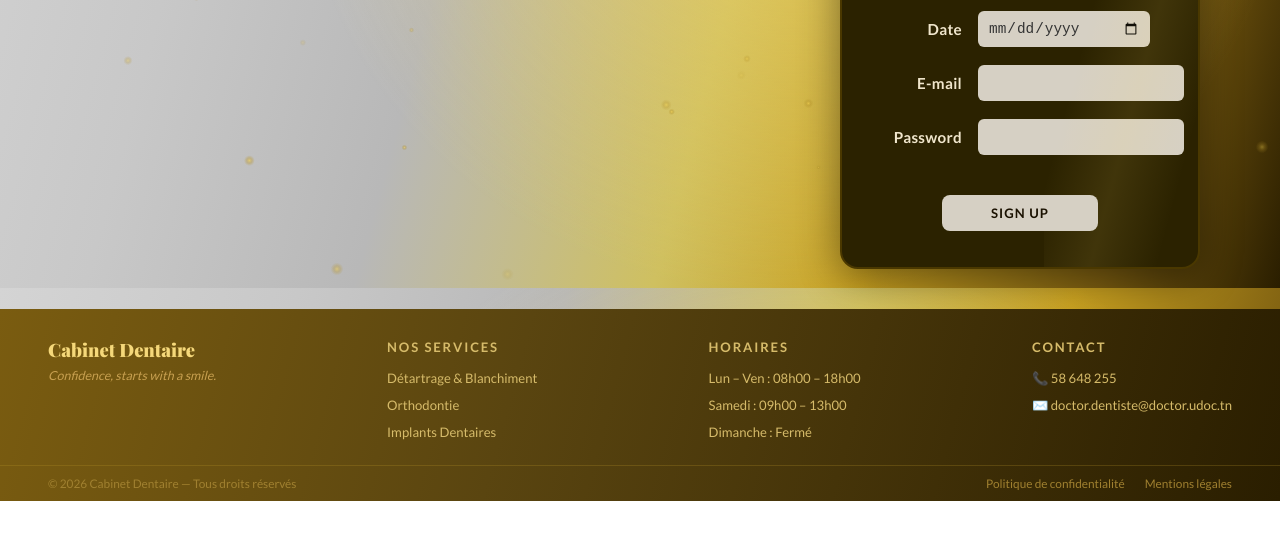
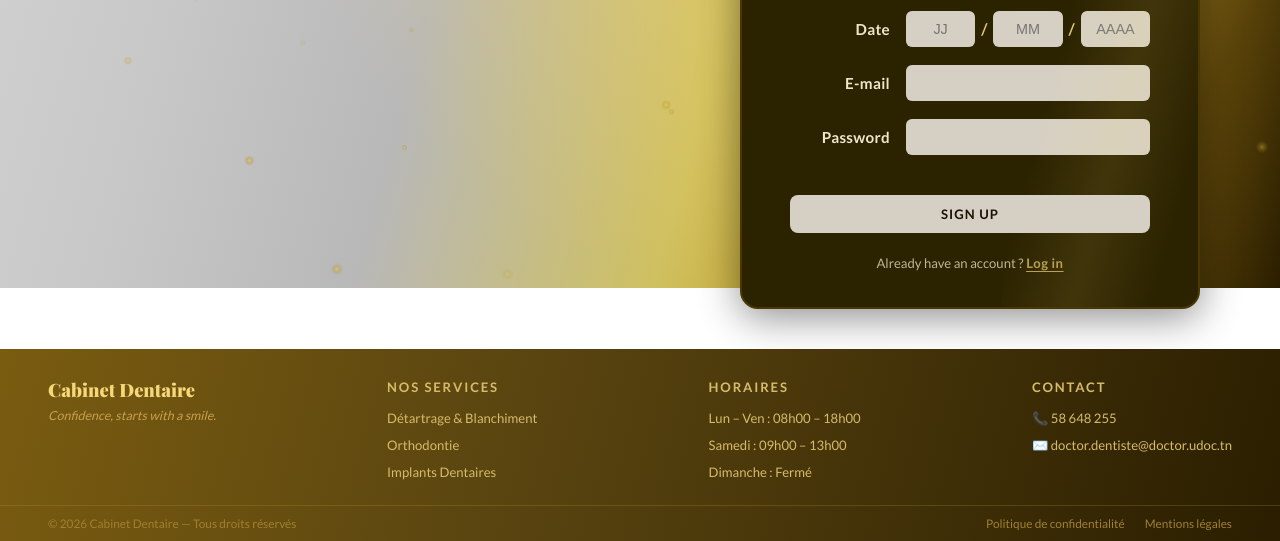
Before and after one commit to ahmedaziz04/Dental-website, a plain HTML site: page signup.html in a window 1280 px wide. Shown: the part 512-1053 px from the top of the page. Before the commit the page ends 1013 px from the top, so only its background shows below. Drawn offline with nearby package versions, Linux system fonts and the light colour scheme.

Commit message:
login and sign up update

```diff
--- a/css/style-login.css
+++ b/css/style-login.css
@@ -1,8 +1,11 @@
 /* ============================================================
-   LOGIN CARD — position verticale
+   CARD ACTIONS — login
    ============================================================ */
-.login-card {
-  margin-top: -80px;
+.card-actions {
+  margin-top: 40px;
+  display: flex;
+  flex-direction: column;
+  gap: 10px;
 }
 
 /* ============================================================
@@ -12,7 +15,7 @@
   background: var(--input-bg);
   border: none;
   border-radius: 8px;
-  padding: 6px 15px;
+  padding: 11px 0;
   font-family: 'Lato', sans-serif;
   font-weight: 700;
   font-size: 0.82rem;
@@ -20,7 +23,7 @@
   color: var(--text-dark);
   cursor: pointer;
   transition: background 0.2s ease, transform 0.15s ease;
-  width: 40%;
+  width: 100%;
 }
 
 .btn-connect:hover {
@@ -36,25 +39,52 @@
    BOUTON FORGOT PASSWORD
    ============================================================ */
 .btn-forgot {
-  background: var(--input-bg);
-  border: none;
+  background: transparent;
+  border: 1px solid rgba(184,149,42,0.35);
   border-radius: 8px;
-  padding: 12px 30px;
+  padding: 11px 0;
   font-family: 'Lato', sans-serif;
   font-weight: 700;
   font-size: 0.82rem;
   letter-spacing: 0.08em;
-  color: var(--text-dark);
+  color: var(--gold-light);
   cursor: pointer;
-  transition: background 0.2s ease, transform 0.15s ease;
-  width: 60%;
+  transition: background 0.2s ease, border-color 0.2s ease, transform 0.15s ease;
+  width: 100%;
 }
 
 .btn-forgot:hover {
-  background: var(--silver-light);
+  background: rgba(184,149,42,0.10);
+  border-color: var(--gold-mid);
   transform: translateY(-1px);
 }
 
 .btn-forgot:active {
   transform: translateY(0);
 }
+/* ============================================================
+   SIGNUP REDIRECT LINK
+   ============================================================ */
+.card-signup-link {
+  margin-top: 22px;
+  text-align: center;
+  font-family: 'Lato', sans-serif;
+  font-size: 0.82rem;
+  color: var(--text-card);
+  opacity: 0.75;
+}
+
+.card-signup-link a {
+  color: var(--gold-light);
+  text-decoration: underline;
+  text-underline-offset: 3px;
+  font-weight: 700;
+  letter-spacing: 0.04em;
+  cursor: pointer;
+  transition: color 0.2s ease, opacity 0.2s ease;
+}
+
+.card-signup-link a:hover {
+  color: var(--gold-bright);
+  opacity: 1;
+}
--- a/css/style-signup.css
+++ b/css/style-signup.css
@@ -2,6 +2,8 @@
    LOGIN CARD — variante SIGNUP
    ============================================================ */
 .login-card--signup {
+  width: 460px;
+  min-width: 380px;
   margin-top: 0;
   padding-top: 36px;
   padding-bottom: 36px;
@@ -9,6 +11,17 @@
 
 .login-card--signup .field-group {
   margin-bottom: 18px;
+  align-items: center;
+}
+
+.login-card--signup .field-label {
+  min-width: 100px;
+  text-align: right;
+}
+
+.login-card--signup .field-input {
+  height: 36px;
+  flex: 1;
 }
 
 .login-card--signup .card-title {
@@ -20,6 +33,9 @@
    ============================================================ */
 .card-actions--center {
   justify-content: center;
+  flex-direction: column;
+  align-items: center;
+  gap: 10px;
 }
 
 /* ============================================================
@@ -29,7 +45,7 @@
   background: var(--input-bg);
   border: none;
   border-radius: 8px;
-  padding: 10px 0;
+  padding: 11px 0;
   font-family: 'Lato', sans-serif;
   font-weight: 700;
   font-size: 0.82rem;
@@ -37,7 +53,7 @@
   color: var(--text-dark);
   cursor: pointer;
   transition: background 0.2s ease, transform 0.15s ease;
-  width: 60%;
+  width: 100%;
   position: relative;
   overflow: hidden;
 }
@@ -50,3 +66,67 @@
 .btn-signup:active {
   transform: translateY(0);
 }
+
+/* ============================================================
+   LOGIN REDIRECT LINK
+   ============================================================ */
+.card-login-link {
+  margin-top: 22px;
+  text-align: center;
+  font-family: 'Lato', sans-serif;
+  font-size: 0.82rem;
+  color: var(--text-card);
+  opacity: 0.75;
+}
+
+.card-login-link a {
+  color: var(--gold-light);
+  text-decoration: underline;
+  text-underline-offset: 3px;
+  font-weight: 700;
+  letter-spacing: 0.04em;
+  cursor: pointer;
+  transition: color 0.2s ease, opacity 0.2s ease;
+}
+
+.card-login-link a:hover {
+  color: var(--gold-bright);
+  opacity: 1;
+}
+/* ============================================================
+   DATE SPLIT FIELDS
+   ============================================================ */
+.date-split {
+  display: flex;
+  align-items: center;
+  gap: 6px;
+  flex: 1;
+}
+
+.date-part {
+  flex: 1;
+  height: 36px;
+  text-align: center;
+  padding: 0 6px;
+  -moz-appearance: textfield;
+}
+
+/* Masquer les flèches numériques */
+.date-part::-webkit-outer-spin-button,
+.date-part::-webkit-inner-spin-button {
+  -webkit-appearance: none;
+  margin: 0;
+}
+
+.date-part--year {
+  flex: 1.6;
+}
+
+.date-sep {
+  font-family: 'Lato', sans-serif;
+  font-weight: 700;
+  font-size: 1rem;
+  color: var(--gold-light);
+  flex-shrink: 0;
+  line-height: 1;
+}
--- a/css/style.css
+++ b/css/style.css
@@ -36,10 +36,15 @@ body {
   cursor: none;
 }
 
+
 /* ============================================================
-   BACKGROUND GRADIENT
+   BACKGROUND GRADIENT — fixed via pseudo-élément
    ============================================================ */
-body {
+body::before {
+  content: '';
+  position: fixed;
+  inset: 0;
+  z-index: -1;
   background:
     radial-gradient(ellipse 55% 80% at 62% 45%,
       rgba(240, 210, 100, 0.55) 0%,
@@ -160,8 +165,8 @@ body {
   border: 2px solid var(--card-border);
   border-radius: 18px;
   padding: 46px 48px 48px;
-  width: 360px;
-  min-width: 320px;
+  width: 460px;        /* ← était 360px */
+  min-width: 380px;    /* ← était 320px */
   flex-shrink: 0;
   box-shadow:
     0 8px 40px rgba(0,0,0,0.45),
--- a/js/signup.js
+++ b/js/signup.js
@@ -7,4 +7,17 @@ document.addEventListener('DOMContentLoaded', () => {
 
   // Ripple sur le bouton exclusif à signup
   addRipple(qs('.btn-signup'));
+
+  /* ── Auto-focus : JJ → MM → AAAA ── */
+  const dayInput  = document.getElementById('dateDay');
+  const monInput  = document.getElementById('dateMonth');
+  const yearInput = document.getElementById('dateYear');
+
+  dayInput?.addEventListener('input', () => {
+    if (dayInput.value.length >= 2) monInput?.focus();
+  });
+
+  monInput?.addEventListener('input', () => {
+    if (monInput.value.length >= 2) yearInput?.focus();
+  });
 });
--- a/signup.html
+++ b/signup.html
@@ -61,8 +61,17 @@
       </div>
 
       <div class="field-group">
-        <label for="dateNaiss" class="field-label">Date</label>
-        <input type="date" id="dateNaiss" name="dateNaiss" class="field-input" />
+        <label class="field-label">Date</label>
+        <div class="date-split">
+          <input type="number" class="field-input date-part" id="dateDay" name="dateDay"
+            placeholder="JJ" min="1" max="31" />
+          <span class="date-sep">/</span>
+          <input type="number" class="field-input date-part" id="dateMonth" name="dateMonth"
+            placeholder="MM" min="1" max="12" />
+          <span class="date-sep">/</span>
+          <input type="number" class="field-input date-part date-part--year" id="dateYear" name="dateYear"
+            placeholder="AAAA" min="1900" max="2026" />
+        </div>
       </div>
 
       <div class="field-group">
@@ -78,6 +87,9 @@
       <div class="card-actions card-actions--center">
         <button type="button" class="btn-signup">SIGN UP</button>
       </div>
+      <p class="card-login-link">
+        Already have an account ? <a href="login.html">Log in</a>
+      </p>
     </section>
 
   </main>
```
Also changed, not shown: login.html (+3 -0 lines), register.html (deleted, +0 -12 lines).
